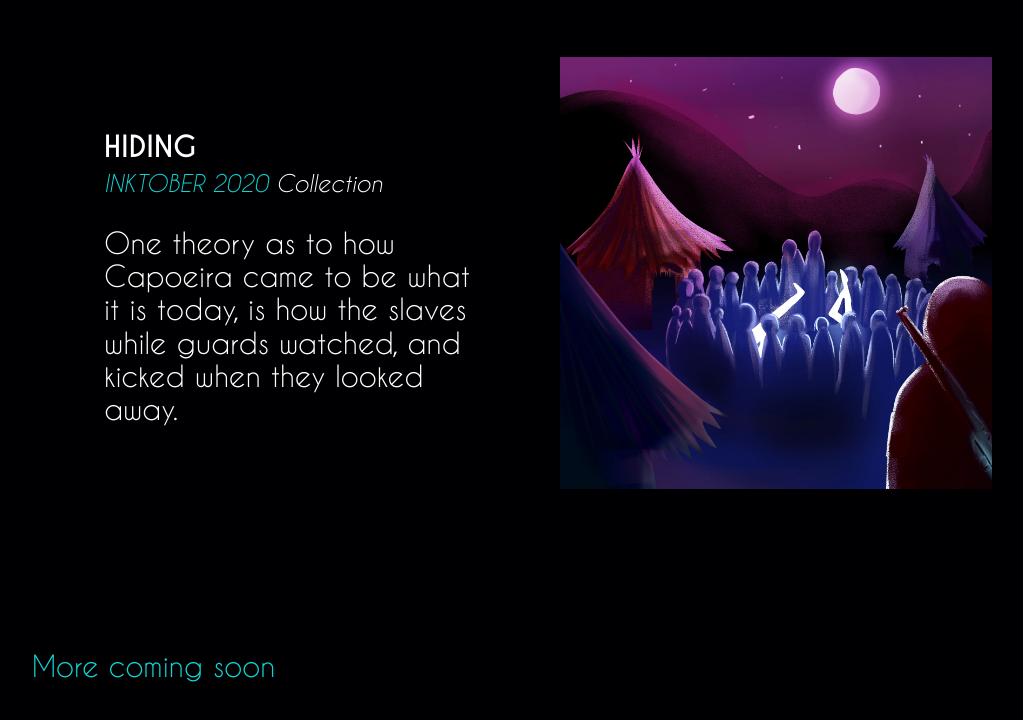
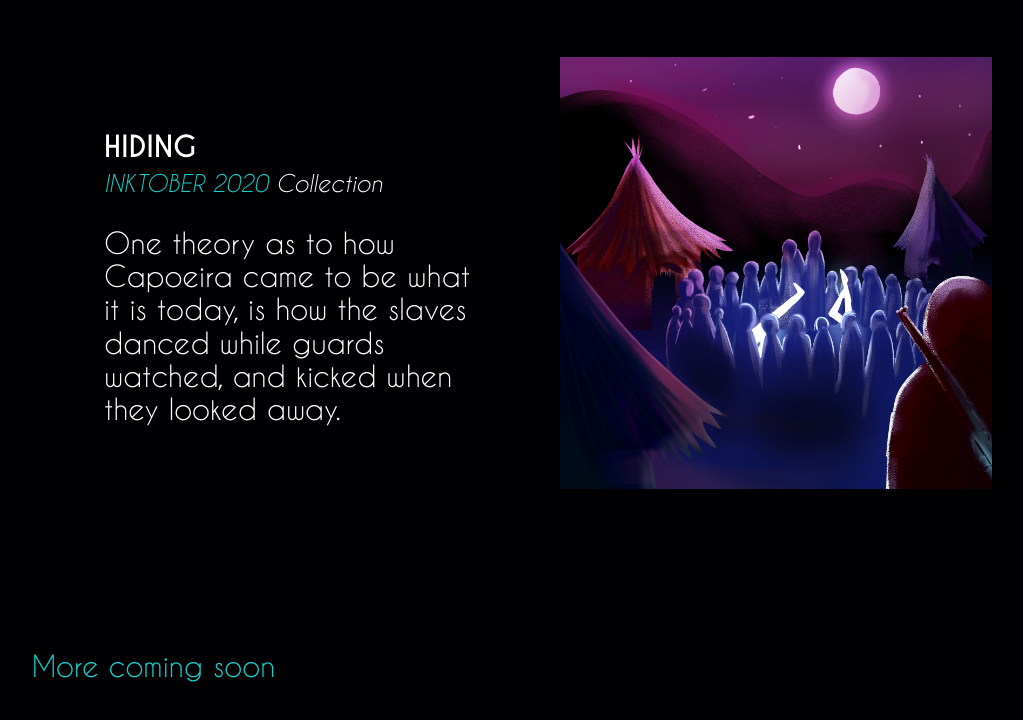
Before and after one commit to nottelmo/nottelmo-Portefolio-v0, a plain HTML site: page index.html in a window 1280 px wide. Shown: the part 3513-4233 px from the top of the page, without its empty margins (128-1151 px from the left). Drawn offline with nearby package versions, Linux system fonts and the light colour scheme.

Commit message:
update inktober 2020-26 figcaption

```diff
--- a/index.html
+++ b/index.html
@@ -132,7 +132,7 @@
 						<figcaption class="gallery__figcaption animate__animated">
 							<h4 class="gallery__img__title"><strong>Hiding</strong></h4>
 							<small class="gallery__from_collection"><span class="txt--blue">INKTOBER 2020</span> Collection</small>
-							<p class="gallery__img__text gallery__img__txt--partial">One theory as to how Capoeira came to be what it is today, is how the slaves while guards watched, and kicked when they looked away. </p>
+							<p class="gallery__img__text gallery__img__txt--partial">One theory as to how Capoeira came to be what it is today, is how the slaves danced while guards watched, and kicked when they looked away. </p>
 						</figcaption>
 					</figure>
 				</div>
```
